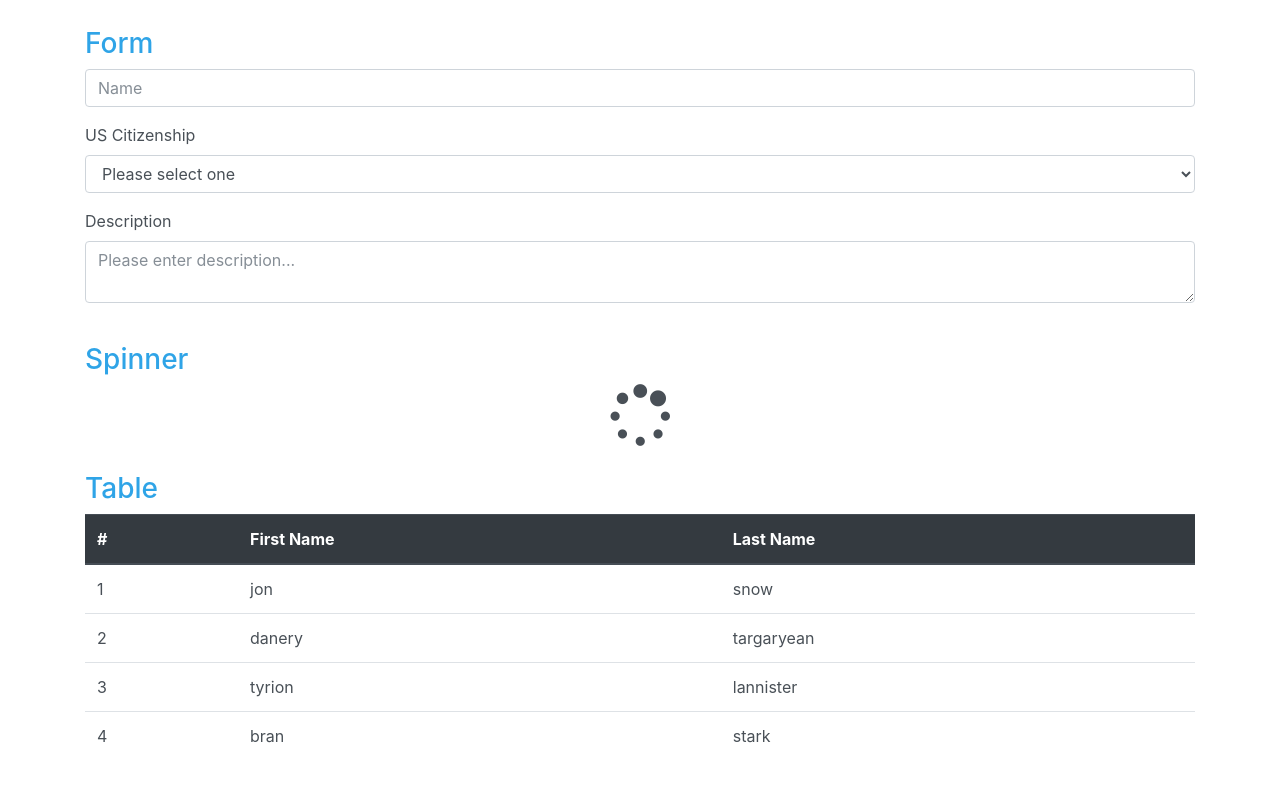
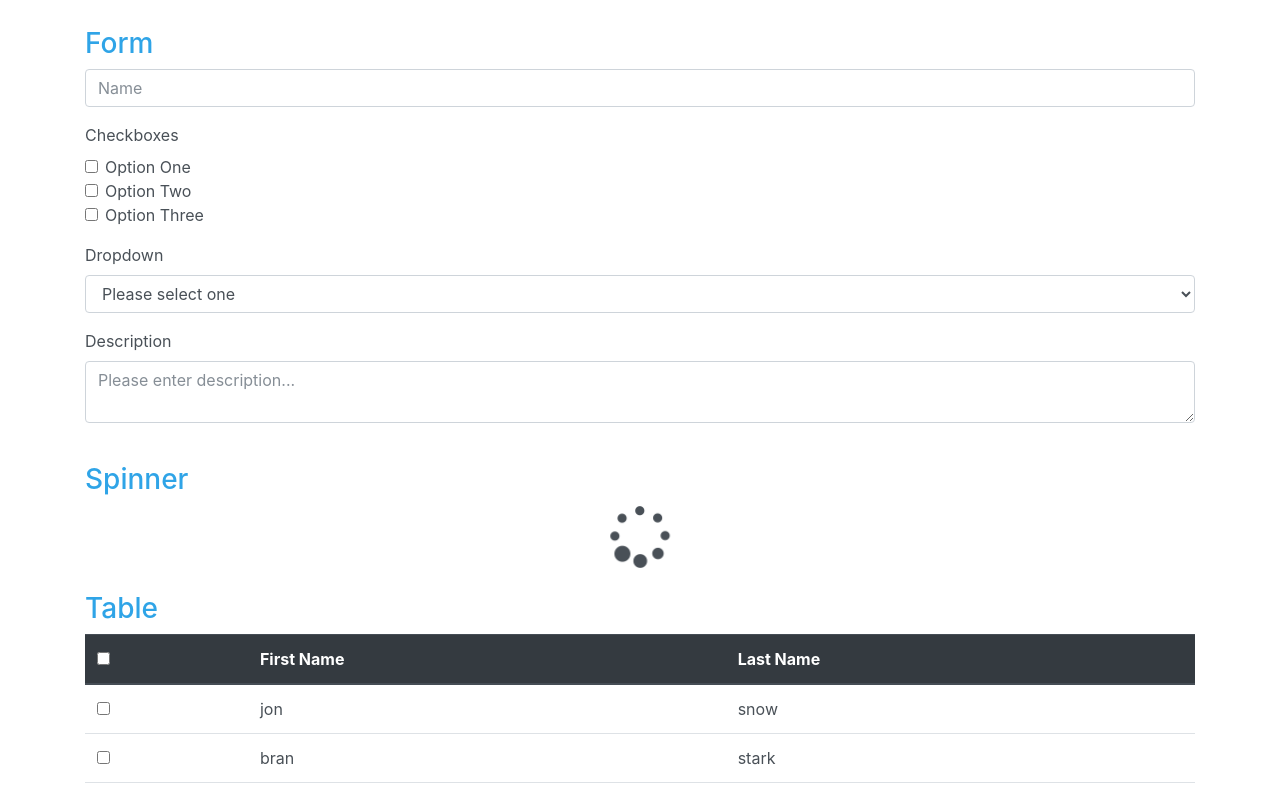
Before and after one commit to zabir88/dynamic-ui-components, a React (Create React App) app: page / in a window 1280 px wide. Shown: the part 380-1178 px from the top of the page. Built offline with nearby package versions, Linux system fonts and the light colour scheme.

Commit message:
lots of work on table component and form component checkbox

```diff
--- a/src/App.js
+++ b/src/App.js
@@ -9,18 +9,14 @@ import Table from './lib/Table';
 class App extends Component {
   state = {
     tableData: {
-      number: {
-        displayHead: '#',
-        displayBody: ['1', '2', '3', '4']
-      },
-      firstName: {
-        displayHead: 'First Name',
-        displayBody: ['jon', 'danery', 'tyrion', 'bran']
-      },
-      lastName: {
-        displayHead: 'Last Name',
-        displayBody: ['snow', 'targaryean', 'lannister', 'stark']
-      }
+      head: ['First Name', 'Last Name'],
+      body: [
+        ['jon', 'snow'],
+        ['bran','stark'],
+        ['danery', 'targaryean'],
+        ['tyrion', 'lannister'],
+      ],
+      routes: []
     },
     breadcrumbLinks: {
       1: {
@@ -65,6 +61,7 @@ class App extends Component {
     formInputs: {
       name: {
         elementType: 'input',
+        label: null,
         elementConfig: {
           type: 'text',
           value: '',
@@ -73,12 +70,27 @@ class App extends Component {
           className: 'form-control'
         }
       },
-      usCitizenship: {
+      checkboxes: {
+        elementType: 'input',
+        label: 'Checkboxes',
+        elementConfig: {
+          type: 'checkbox',
+          className: 'form-check-input',
+          id: 'checkboxes',
+          value: {}
+        },
+        options: [
+          {value: 'option one', displayValue: 'Option One', defaultChecked: false},
+          {value: 'option two', displayValue: 'Option Two', defaultChecked: false},
+          {value: 'option three', displayValue: 'Option Three', defaultChecked: false}
+        ]
+      },
+      dropdown: {
         elementType: 'select',
-        label: 'US Citizenship',
+        label: 'Dropdown',
         elementConfig: {
           value: 'Please select one',
-          id: 'usCitizenship',
+          id: 'dropdown',
           className: 'form-control'
         },
         options: [
@@ -100,13 +112,38 @@ class App extends Component {
     }
   }
 
-  inputChangeHandler = (event) => {
+  inputChangedHandler = (event) => {
     const updatedFormInputs = {...this.state.formInputs};
-    updatedFormInputs[event.target.id].elementConfig.value = event.target.value
+    if(event.target.type === 'checkbox') {
+      if(event.target.checked === true) {
+        updatedFormInputs[event.target.parentNode.id].elementConfig.value[event.target.id] = event.target.value;
+      } else {
+        delete updatedFormInputs[event.target.parentNode.id].elementConfig.value[event.target.id]
+      };
+    } else {
+      updatedFormInputs[event.target.id].elementConfig.value = event.target.value
+    };
     this.setState({formInputs: updatedFormInputs});
   }
 
-  pageChangedHandler = (event) => {
+  selectAllHandler = (event) => {
+    let all = document.getElementsByClassName("check-input");
+    for(let i = 0; i < all.length; i++) {
+      if(event.target.checked) {
+        all[i].checked = true;
+      };
+      if(!event.target.checked) {
+        all[i].checked = false;
+      };
+    };
+  }
+
+  goToHandler = (event) => {
+    // navigate to a different url;
+    window.location = 'https://google.com';
+  }
+
+  pageChangeHandler = (event) => {
     const updatedPagination = {...this.state.pagination};
     const updatedPaginationValueArray = Object.keys(updatedPagination.links);
     let currentLinkId = this.state.pagination.currentPage;
@@ -124,10 +161,12 @@ class App extends Component {
     else {
       nextPage = Number(event.target.id);
     };
-    updatedPagination.links[currentLinkId].active = false;
-    updatedPagination.links[nextPage].active = true;
-    updatedPagination.currentPage  = nextPage;
-    this.setState({pagination: updatedPagination});
+    // make the api call {
+      updatedPagination.links[currentLinkId].active = false;
+      updatedPagination.links[nextPage].active = true;
+      updatedPagination.currentPage  = nextPage;
+      this.setState({pagination: updatedPagination});
+    //}
   }
 
   alertDismissHandler = () => {
@@ -138,38 +177,46 @@ class App extends Component {
     let alert = null;
     if (this.state.alert.show) {
       alert = (
-        <Alert bsStyle={'success'} dismiss={this.alertDismissHandler}>
+        <Alert bsStyle = {'success'} dismiss = {this.alertDismissHandler}>
           <p>Thank You!</p>
         </Alert>
       );
     };
     let display =  (
-      <div className="container" style={{paddingTop: '50px'}}>
+      <div className = "container" style = {{paddingTop: '50px'}}>
         <h1>Dynamic-UI-Components</h1>
         <br/>
         <h3>Breadcrumb</h3>
-        <Breadcrumb links={this.state.breadcrumbLinks}/>
+        <Breadcrumb links = {this.state.breadcrumbLinks}/>
         <br/>
         <h3>Flash Message</h3>
         {alert}
         <br/>
         <h3>Form</h3>
-        <Form formInputs={this.state.formInputs} changed={this.inputChangeHandler.bind(this)} />
+        <Form formInputs = {this.state.formInputs} changed = {this.inputChangedHandler.bind(this)} />
         <br/>
         <h3>Spinner</h3>
-        <Spinner size={4} />
+        <Spinner type = {'spinner'} size = {4} />
         <br/>
         <h3>Table</h3>
-        <Table data={this.state.tableData} border={false} headColor={'dark'}/>
+        <Table
+          data = {this.state.tableData}
+          clickable = {true}
+          checkbox = {true}
+          border = {false}
+          headColor = {'dark'}
+          selectAll = {this.selectAllHandler.bind(this)}
+          goTo = {this.goToHandler.bind(this)}
+         />
         <br/>
         <h3>Pagination</h3>
         <Pagination
-          links={this.state.pagination.links}
-          pageChange={this.pageChangedHandler}
-          position={'right'}
-          perPage={this.state.pagination.perPage}
-          currentPage= {this.state.pagination.currentPage}
-          total={this.state.pagination.total}
+          links = {this.state.pagination.links}
+          pageChange = {this.pageChangeHandler}
+          position = {'right'}
+          perPage = {this.state.pagination.perPage}
+          currentPage = {this.state.pagination.currentPage}
+          total = {this.state.pagination.total}
         />
         <br/>
       </div>
--- a/src/lib/Spinner.js
+++ b/src/lib/Spinner.js
@@ -2,15 +2,22 @@ import React from 'react';
 
 const spinner = (props) => {
 	let size = null;
+	let type = null;
 	if(props.size === undefined || props.size === null) {
 		size = 3;
+	} else {
+		size = props.size;
+	};
+
+	if(props.type === undefined) {
+		type = 'spinner'
+	} else {
+		type = props.type;
 	}
-	else {
-		size = props.size;
-	}
+
 	return (
-		<div className='text-center'>
-  		<i className={`fa fa-spinner fa-pulse fa-${size}x fa-fw`}></i>
+		<div className = 'text-center'>
+  		<i className = {`fa fa-${type} fa-spin fa-${size}x fa-fw`}></i>
 		</div>
 	)
 }
--- a/src/lib/Table.js
+++ b/src/lib/Table.js
@@ -2,34 +2,32 @@ import React from 'react';
 
 const table = (props) => {
 	let display;
-	if(props.data === undefined || props.data === null){
+	if(props.data === undefined || props.data === null) {
 		display = null;
 	}
 	else {
 		// head elements
-		const head = [];
-		for (let i in props.data) {
-			head.push(props.data[i].displayHead);
+		let headEl = [];
+		if(props.checkbox === true) {
+			headEl.push(<th key = {-1}><input type='checkbox' style = {{'cursor' : 'pointer'}} id= 'selectAll' onClick = {props.selectAll} /></th>)
 		};
-		const headEl = head.map((i, k1) => <th key={k1}>{i}</th>)
+		for (let i in props.data.head) {
+			headEl.push(<th key={i}>{props.data.head[i]}</th>)
+		};
 
 		//body elements
-		const body = [];
-		const lengthOfLoop =  Object.entries(props.data)[0][1].displayBody.length;
-		for (let j = 0; j < lengthOfLoop; j++) {
-	    let row = [];
-	    for (let i in props.data) {
-	      row.push(props.data[i].displayBody[j]);
-	    };
-	    body.push(row)
-		};
-		const bodyEl = (
-			body.map((i, k2) => (
-				<tr key={k2}>
-					{i.map((j, k3) => <td key={k3}>{j}</td>)}
+		let bodyEl = [];
+		for(let k in props.data.body) {
+			bodyEl.push (
+				<tr key = {k} style = {{'cursor': props.clickable ? 'pointer' : 'auto'}} >
+					{props.checkbox === true ? <td><input type = 'checkbox' className = 'check-input' id = {k} style = {{'cursor' : 'pointer'}} /></td> : null}
+					{	props.data.body[k].map((m,n) => (
+							props.clickable ? <td key = {n} onClick = {props.goTo} >{m}</td> : <td key = {n} >{m}</td>
+						))
+					}
 				</tr>
-			))
-		);
+			);
+		}
 
 		display = (
 			<div className='table-responsive'>
```
Also changed, not shown: src/lib/Form.js, 2 other files (tests, documents, lock files or other folders).
